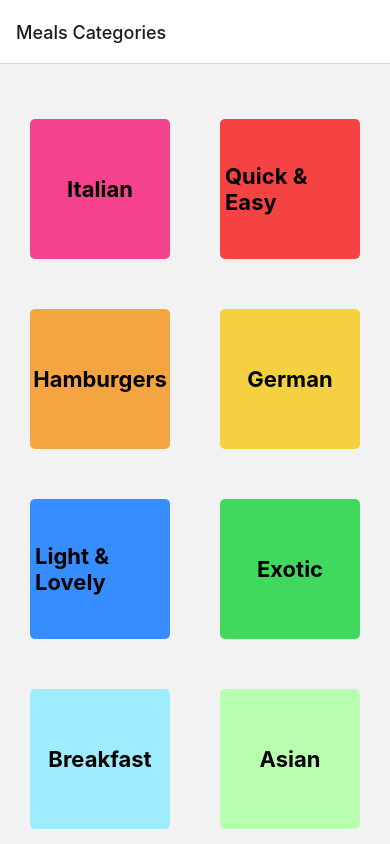
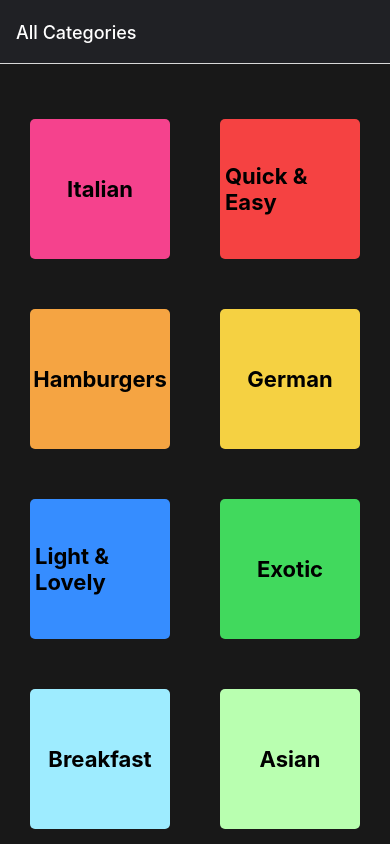
Before and after one commit to mAbdeen9/Meals-App, a React Native app: screen /MealsCategories in a window 390 px wide. Shown: the top 844 px of the page. Built offline with nearby package versions, Linux system fonts and the light colour scheme.

Commit message:
react navigater

```diff
--- a/App.js
+++ b/App.js
@@ -10,11 +10,21 @@ const Stack = createNativeStackNavigator();
 export default function App() {
   return (
     <>
-      <StatusBar style="auto" />
+      <StatusBar style="light" />
       <NavigationContainer>
-        <Stack.Navigator>
-          <Stack.Screen name="Meals Categories" component={CategoriesScreen} />
-          <Stack.Screen name="Meals Overview" component={MealsOverviewScreen} />
+        <Stack.Navigator
+          screenOptions={{
+            headerStyle: { backgroundColor: "#202125" },
+            headerTintColor: "white",
+            contentStyle: { backgroundColor: "#181818" },
+          }}
+        >
+          <Stack.Screen
+            name="MealsCategories"
+            component={CategoriesScreen}
+            options={{ title: "All Categories" }}
+          />
+          <Stack.Screen name="MealsOverview" component={MealsOverviewScreen} />
         </Stack.Navigator>
       </NavigationContainer>
     </>
--- a/screens/CategoriesScreen.js
+++ b/screens/CategoriesScreen.js
@@ -4,7 +4,7 @@ import { CATEGORIES } from "../data/dummy-data";
 
 export default function CategoriesScreen({ navigation }) {
   const navHandler = (id) =>
-    navigation.navigate("Meals Overview", { catID: id });
+    navigation.navigate("MealsOverview", { catID: id });
 
   return (
     <View style={styles.container}>
--- a/screens/MealsOverviewScreen.js
+++ b/screens/MealsOverviewScreen.js
@@ -1,15 +1,22 @@
+import React, { useLayoutEffect } from "react";
+import MealItem from "../components/MealItem";
 import { View, Text, StyleSheet } from "react-native";
-import React from "react";
 import { useRoute } from "@react-navigation/native";
-import { MEALS } from "../data/dummy-data";
+import { CATEGORIES, MEALS } from "../data/dummy-data";
 import { FlatList } from "react-native";
-import MealItem from "../components/MealItem";
 
-export default function MealsOverviewScreen() {
-  const id = useRoute();
+export default function MealsOverviewScreen({ navigation }) {
+  const route = useRoute();
   const displayedMeals = MEALS.filter((meal) =>
-    meal.categoryIds.includes(id.params.catID)
+    meal.categoryIds.includes(route.params.catID)
   );
+
+  useLayoutEffect(() => {
+    const headerName = CATEGORIES.find((e) => e.id == route.params.catID).title;
+    navigation.setOptions({
+      title: headerName,
+    });
+  }, [route.params.catID]);
 
   const renderMeal = (itemData) => <MealItem data={itemData.item} />;
 
@@ -20,7 +27,7 @@ export default function MealsOverviewScreen() {
         keyExtractor={(i) => i.id}
         renderItem={renderMeal}
       />
-      <Text>Meals Overview Screen {id.params.catID} </Text>
+      <Text>Meals Overview Screen {route.params.catID} </Text>
     </View>
   );
 }
```
